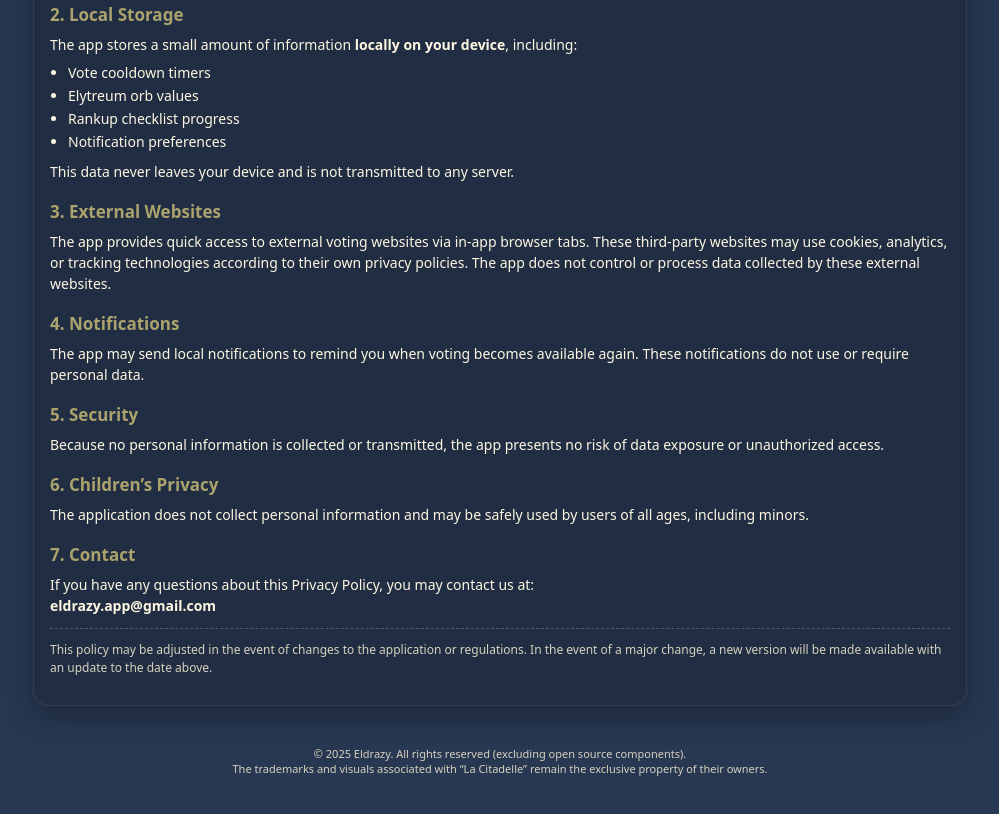
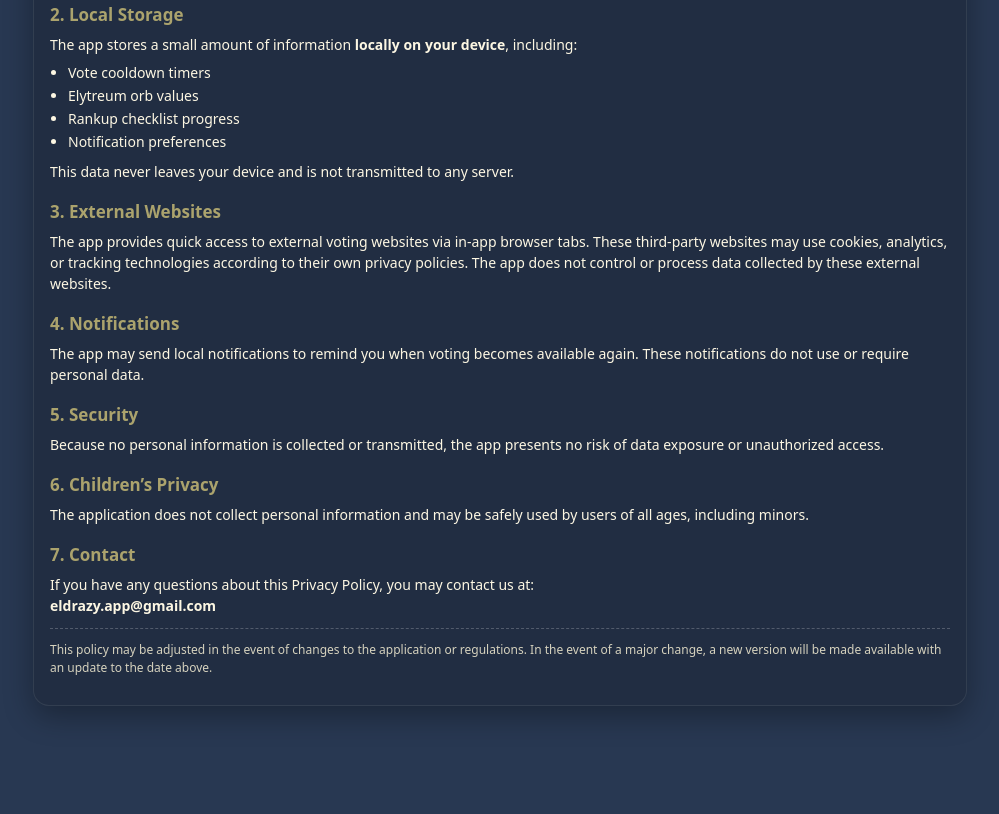
Before and after one commit to Eldrazy-Git/Policy, a plain HTML site: page index.html in a window 1280 px wide. Shown: the part 331-1145 px from the top of the page, without its empty margins (140-1139 px from the left). Drawn offline with Linux system fonts and the light colour scheme.

Commit message:
Fix HTML formatting and update privacy policy content

```diff
--- a/index.html
+++ b/index.html
@@ -179,9 +179,5 @@
   </p>
 </div>
 
-<footer>
-	&copy; 2025 Eldrazy. All rights reserved (excluding open source components).<br />
-	The trademarks and visuals associated with “La Citadelle” remain the exclusive property of their owners.
-</footer>
 </body>
 </html>
```
